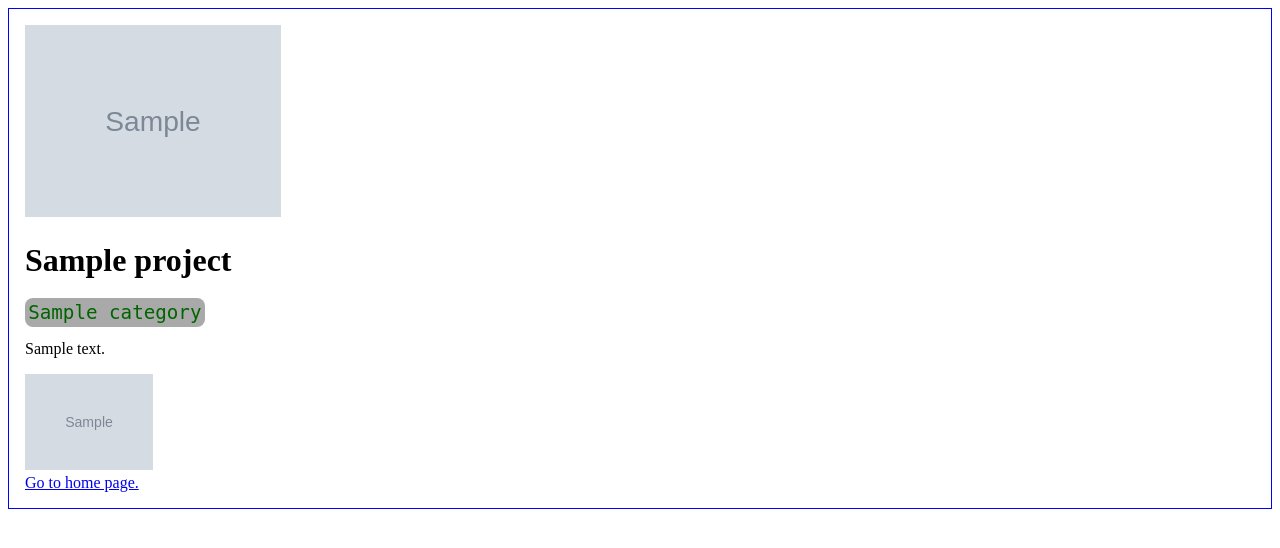
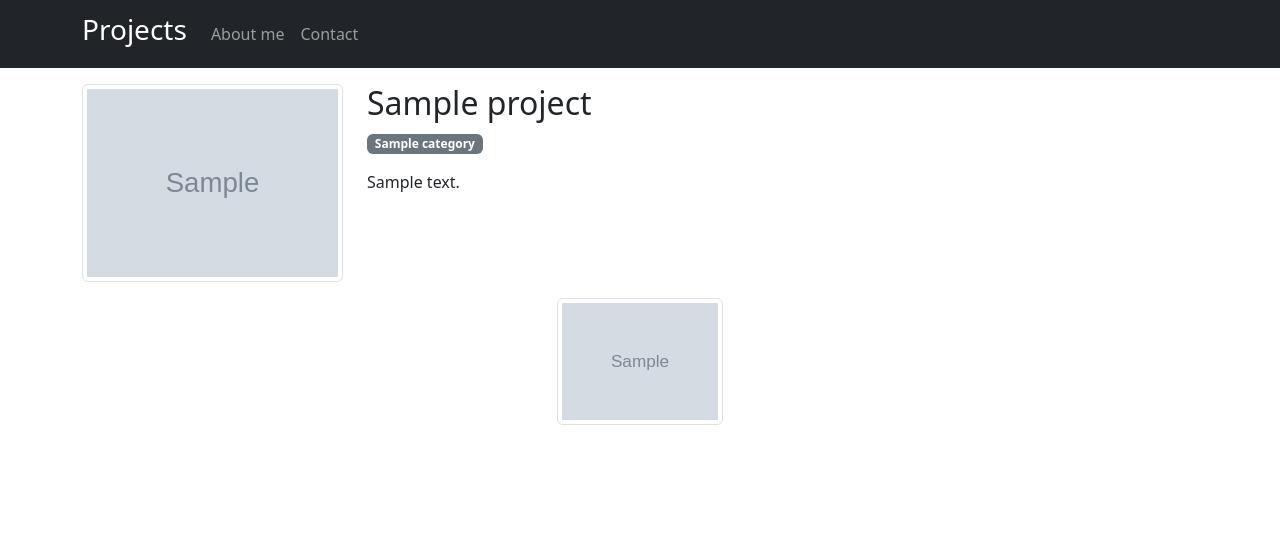
Before and after one commit to tomhaeck/portfolio, a Django app: page /1/ in a window 1280 px wide. Shown: the top 548 px of the page. Run offline with Django 5.2, Linux system fonts and the light colour scheme; tables that the repository leaves empty hold one stand-in row (values such as "Sample post"); grey boxes marked "Sample" are stand-in pictures.

Commit message:
project_detail template

```diff
--- a/projects/templates/projects/project_detail.html
+++ b/projects/templates/projects/project_detail.html
@@ -1,55 +1,30 @@
-<!DOCTYPE html>
-<html lang="en">
-<head>
-    <meta charset="UTF-8">
-    <title>{{ project.title }}</title>
-    <style>
-        div.project {
-            border: 1px solid blue;
-            padding: 1rem;
-        }
-        p.project-category {
-            color: darkgreen;
-            background-color: darkgrey;
+{% extends "projects/base.html" %}
 
-            font-family: monospace;
-            font-size: 1.2rem;
-
-            display: inline;
-            border-radius: 0.5rem;
-            padding: 0.2rem;
-        }
-        img {
-            width: 20vw;
-        }
-        img.project-image {
-            width: 10vw;
-        }
-    </style>
-</head>
-<body>
-
-<div class="project">
-
-    <div>
-        {% if project.cover_image %}
-            <img src="{{ project.cover_image.url }}" alt="{{ project.title }}">
-        {% endif %}
+{% block content %}
+    <div class="row mb-3">
+        <div class="col-md-3">
+            {% if project.cover_image %}
+                <img class="img-thumbnail"
+                     src="{{ project.cover_image.url }}"
+                     alt="{{ project.title }}">
+            {% else %}
+                <img class="img-fluid"
+                     src="https://dummyimage.com/400x600/ccc/fff.png&text=Not+available"
+                     alt="{{ project.title }}">
+            {% endif %}
+        </div>
+        <div class="col-md-9">
+            <h2>{{ project.title }}</h2>
+            <p class="badge text-bg-secondary">{{ project.category }}</p>
+            <p>{{ project.description }}</p>
+        </div>
     </div>
-
-    <h1>{{ project.title }}</h1>
-    <p class="project-category">{{ project.category }}</p>
-    <p>{{ project.description }}</p>
-
-    <div>
+    <div class="row justify-content-center mb-3">
         {% for img in project.images.all %}
-            <img src="{{ img.image.url }}" alt="" class="project-image">
+            <div class="col-2">
+                <img class="img-thumbnail" src="{{ img.image.url }}" alt="">
+            </div>
         {% endfor %}
     </div>
 
-    <a href="{% url 'all_projects' %}">Go to home page.</a>
-
-</div>
-
-</body>
-</html>
+{% endblock %}
```
